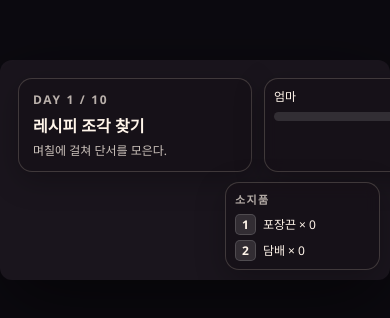
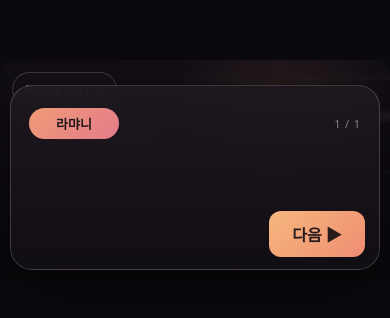
Before and after one commit to playCosmos/HolyCrab, a website: page index.html in a window 390 px wide. Shown: the part 252-570 px from the top of the page. Drawn offline with Linux system fonts and the light colour scheme.

Commit message:
style: add reusable visual-novel presentation layer

```diff
--- a/style.css
+++ b/style.css
@@ -319,3 +319,159 @@ button:active { transform: translateY(0); }
     padding: 8px 9px;
   }
 }
+
+
+/* Reusable visual-novel presentation layer */
+.vn-scene {
+  position: absolute;
+  inset: 0;
+  z-index: 24;
+  overflow: hidden;
+  pointer-events: auto;
+  background:
+    radial-gradient(circle at 72% 24%, rgba(244,160,111,.12), transparent 34%),
+    linear-gradient(180deg, rgba(17,13,20,.38), rgba(10,8,12,.74));
+}
+.vn-scene.hidden { display: none; }
+.vn-dim {
+  position: absolute;
+  inset: 0;
+  background: linear-gradient(180deg, rgba(8,7,10,.18), rgba(8,7,10,.12) 48%, rgba(8,7,10,.62));
+  backdrop-filter: blur(2px);
+}
+.vn-chapter {
+  position: absolute;
+  left: 28px;
+  top: 26px;
+  z-index: 2;
+  padding: 8px 12px;
+  border-radius: 999px;
+  border: 1px solid rgba(255,245,234,.18);
+  background: rgba(22,17,24,.76);
+  box-shadow: 0 8px 26px rgba(0,0,0,.26);
+  font-size: 12px;
+  font-weight: 900;
+  letter-spacing: .14em;
+  color: rgba(255,245,234,.82);
+}
+.vn-character {
+  position: absolute;
+  z-index: 1;
+  right: clamp(4px, 5vw, 76px);
+  bottom: 112px;
+  height: min(82%, 700px);
+  width: auto;
+  object-fit: contain;
+  filter: drop-shadow(0 24px 30px rgba(0,0,0,.38));
+  transform-origin: 50% 100%;
+  transition: opacity .16s ease, transform .16s ease, right .16s ease;
+}
+.vn-character[data-side="left"] {
+  right: auto;
+  left: clamp(4px, 5vw, 76px);
+}
+.vn-character.vn-pop {
+  animation: vn-pop .22s ease;
+}
+@keyframes vn-pop {
+  from { opacity: .3; transform: translateY(8px) scale(.985); }
+  to { opacity: 1; transform: translateY(0) scale(1); }
+}
+.vn-dialogue {
+  position: absolute;
+  z-index: 3;
+  left: 4.5%;
+  right: 4.5%;
+  bottom: 26px;
+  min-height: 154px;
+  padding: 26px 28px 22px;
+  border-radius: 22px;
+  background: linear-gradient(180deg, rgba(30,24,31,.95), rgba(17,14,20,.97));
+  border: 1px solid rgba(255,245,234,.18);
+  box-shadow: 0 24px 55px rgba(0,0,0,.5);
+  backdrop-filter: blur(12px);
+}
+.vn-topline {
+  display: flex;
+  align-items: center;
+  gap: 12px;
+  margin-bottom: 12px;
+}
+.vn-speaker {
+  min-width: 90px;
+  padding: 6px 11px;
+  border-radius: 999px;
+  background: linear-gradient(135deg, #ef9b77, #e47b8a);
+  color: #21171a;
+  font-size: 13px;
+  font-weight: 900;
+  text-align: center;
+}
+.vn-progress {
+  margin-left: auto;
+  font-size: 11px;
+  opacity: .5;
+  letter-spacing: .08em;
+}
+.vn-text {
+  max-width: min(790px, 72%);
+  min-height: 54px;
+  font-size: clamp(17px, 1.55vw, 23px);
+  font-weight: 650;
+  line-height: 1.58;
+  letter-spacing: -.01em;
+  text-wrap: pretty;
+}
+.vn-meta {
+  max-width: min(800px, 74%);
+  margin-top: 10px;
+  font-size: 12px;
+  line-height: 1.55;
+  color: rgba(255,245,234,.62);
+}
+.vn-next {
+  position: absolute;
+  right: 22px;
+  bottom: 19px;
+  min-width: 96px;
+  background: linear-gradient(135deg, #f6b77e, #ef8d72);
+}
+.vn-scene[data-speaker="엄마"] .vn-speaker {
+  background: linear-gradient(135deg, #ead6c5, #dcb49b);
+}
+.vn-scene[data-speaker="언니"] .vn-speaker {
+  background: linear-gradient(135deg, #d1c4ee, #b49bdc);
+}
+.vn-scene[data-tone="caught"] .vn-dialogue {
+  border-color: rgba(239,102,111,.42);
+  box-shadow: 0 24px 60px rgba(76,16,24,.48);
+}
+.vn-scene[data-tone="summary"] .vn-dialogue {
+  border-color: rgba(159,214,138,.32);
+}
+.vn-scene[data-tone="ending"] .vn-dialogue {
+  border-color: rgba(246,183,126,.52);
+}
+
+@media (max-width: 760px) {
+  .vn-character {
+    height: 68%;
+    bottom: 146px;
+    right: -18px;
+    opacity: .86;
+  }
+  .vn-character[data-side="left"] {
+    left: -18px;
+  }
+  .vn-dialogue {
+    left: 10px;
+    right: 10px;
+    bottom: 10px;
+    min-height: 168px;
+    padding: 22px 18px 54px;
+  }
+  .vn-text, .vn-meta { max-width: 100%; }
+  .vn-text { font-size: 16px; }
+  .vn-next { right: 14px; bottom: 12px; }
+  .vn-chapter { left: 12px; top: 12px; }
+}
```
